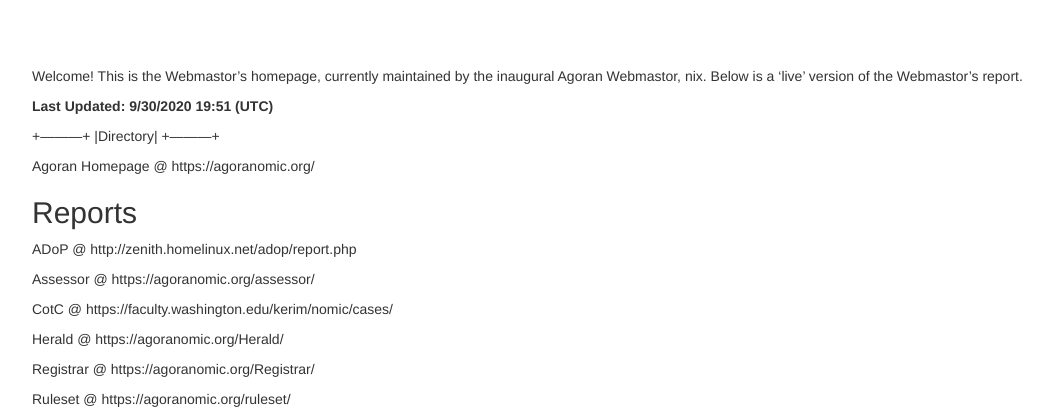
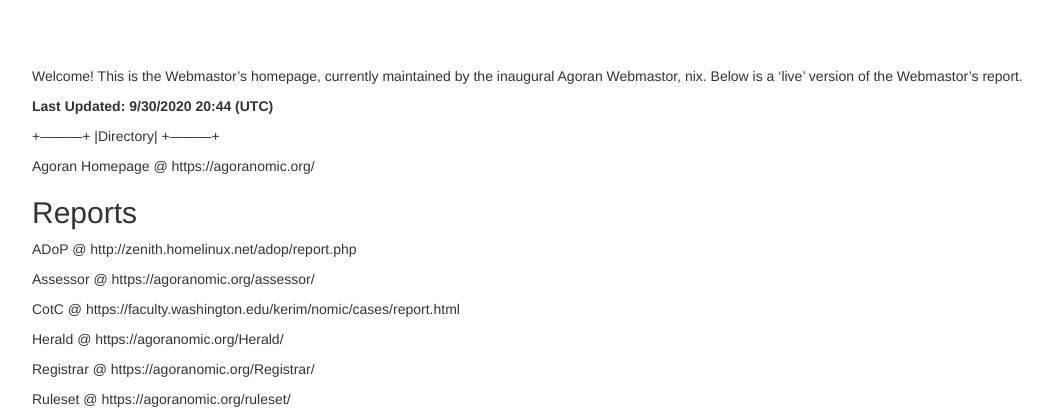
Before and after one commit to AgoraNomic/Webmastor, a Jekyll site: the page built from docs/index.md, in a window 1280 px wide, cut to the strip 104-513 px from the top of the page. Shown: the whole strip, without its empty margins (38-1087 px from the left). Built offline with Jekyll 4.4.1, drawn with Linux system fonts in a browser that asks for light colours; nearby versions of some CDN libraries; our own code applies the rules of GitHub Pages for plain Markdown files.

Commit message:
fix CotC link

```diff
--- a/docs/index.md
+++ b/docs/index.md
@@ -1,6 +1,6 @@
 Welcome! This is the Webmastor's homepage, currently maintained by the inaugural Agoran Webmastor, nix. Below is a 'live' version of the Webmastor's report.
 
-**Last Updated: 9/30/2020 19:51 (UTC)**
+**Last Updated: 9/30/2020 20:44 (UTC)**
 
 +---------+
 |Directory|
@@ -14,7 +14,7 @@ ADoP @ http://zenith.homelinux.net/adop/report.php
 
 Assessor @ https://agoranomic.org/assessor/
 
-CotC @ https://faculty.washington.edu/kerim/nomic/cases/
+CotC @ https://faculty.washington.edu/kerim/nomic/cases/report.html
 
 Herald @ https://agoranomic.org/Herald/
 
```
Also changed, not shown: 1 other file.
